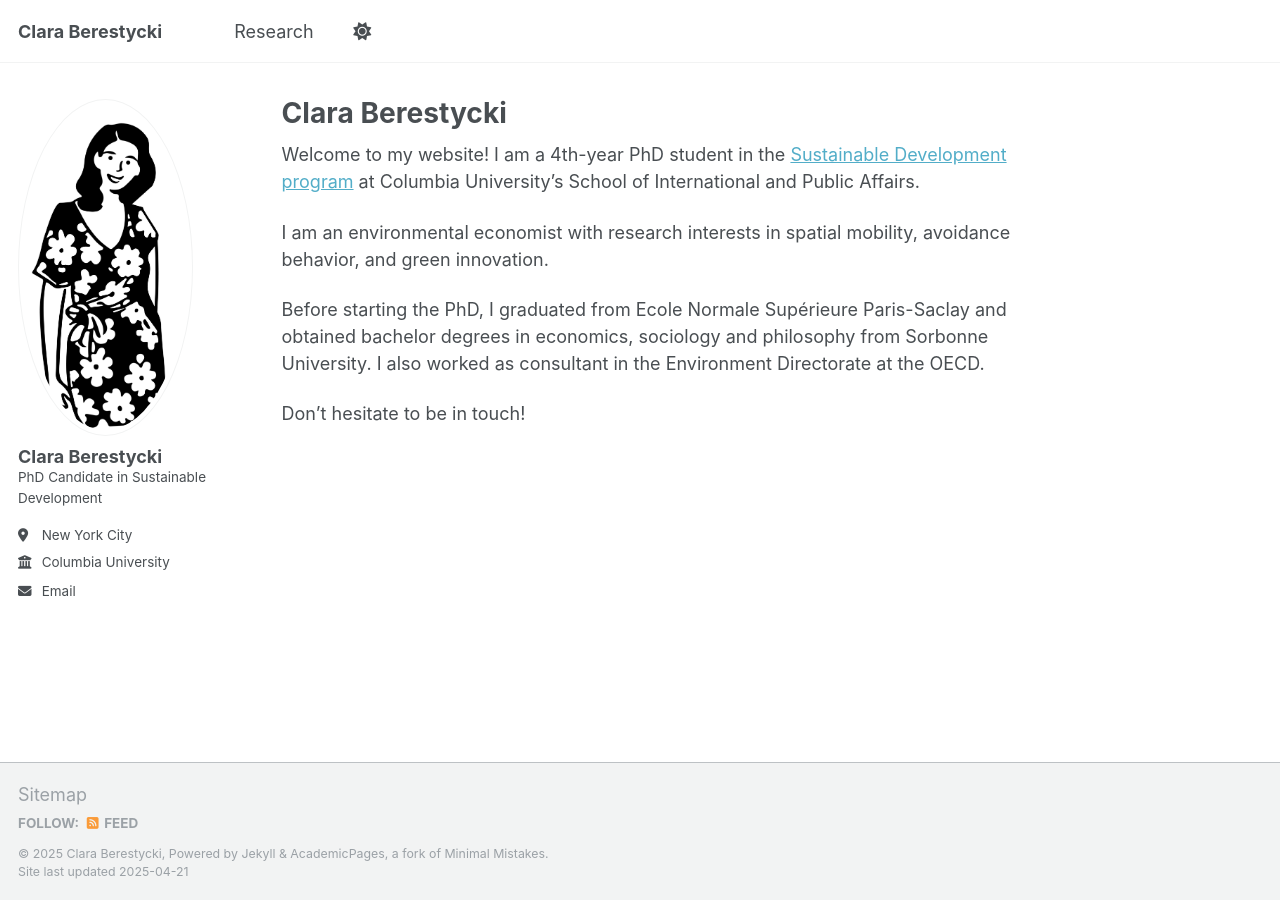
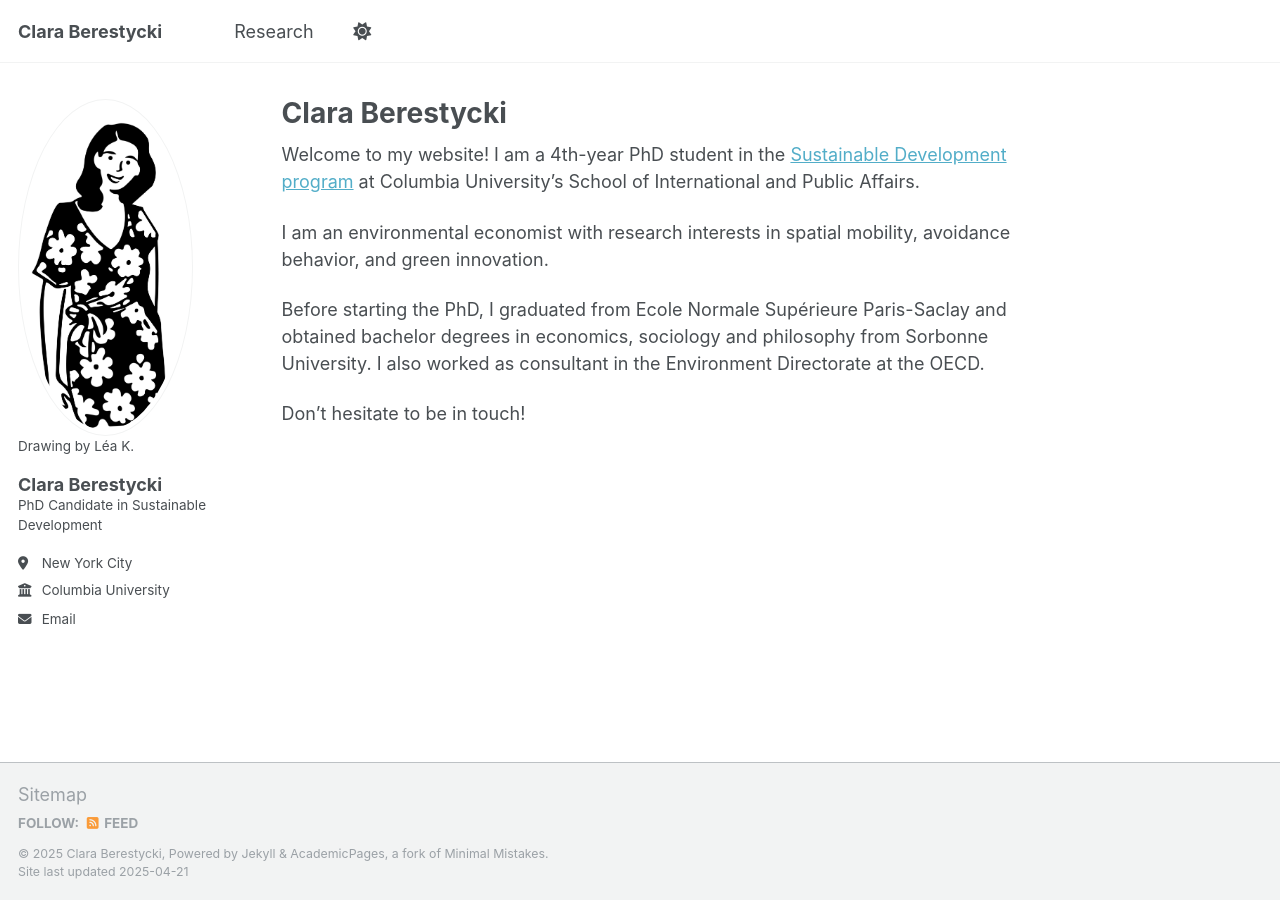
Before and after one commit to claraberes/claraberes.github.io, a Jekyll site: the page built from _pages/about.md, in a window 1280 px wide. Built offline with Jekyll 4.4.1, drawn with Linux system fonts in a browser that asks for light colours.

Commit message:
Update author-profile.html

```diff
--- a/_includes/author-profile.html
+++ b/_includes/author-profile.html
@@ -9,10 +9,10 @@
   <div class="author__avatar">
     {% if author.avatar contains "://" %}
     	<img src="{{ author.avatar }}" alt="{{ author.name }}">
-      <p class="avatar-credit">Drawing by Léa K.</p>
     {% else %}
     	<img src="{{ author.avatar | prepend: "/images/" | prepend: base_path }}" class="author__avatar" alt="{{ author.name }}">
     {% endif %}
+      <p class="avatar-credit">Drawing by Léa K.</p>  <!-- Always shows -->
   </div>
 
   <div class="author__content">
```
